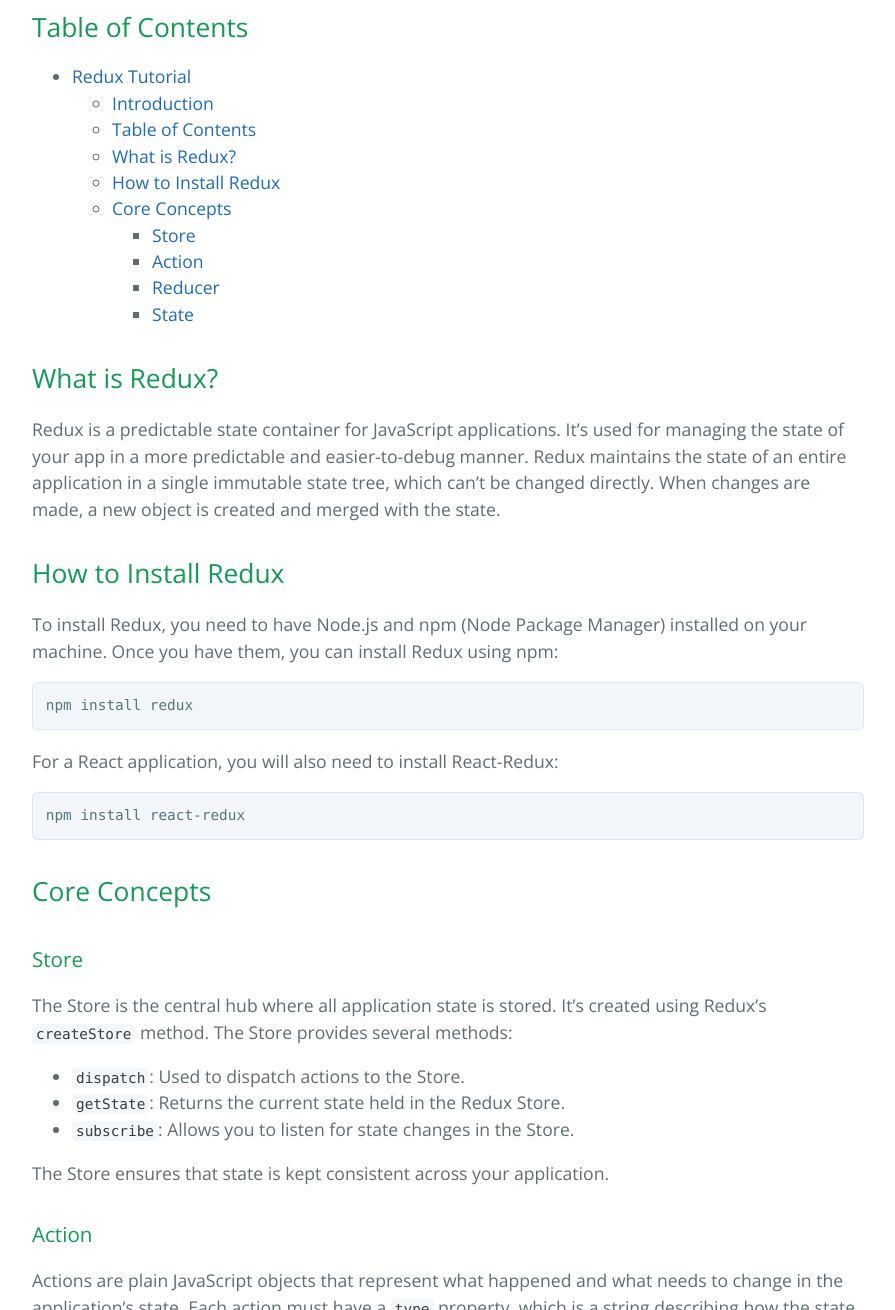
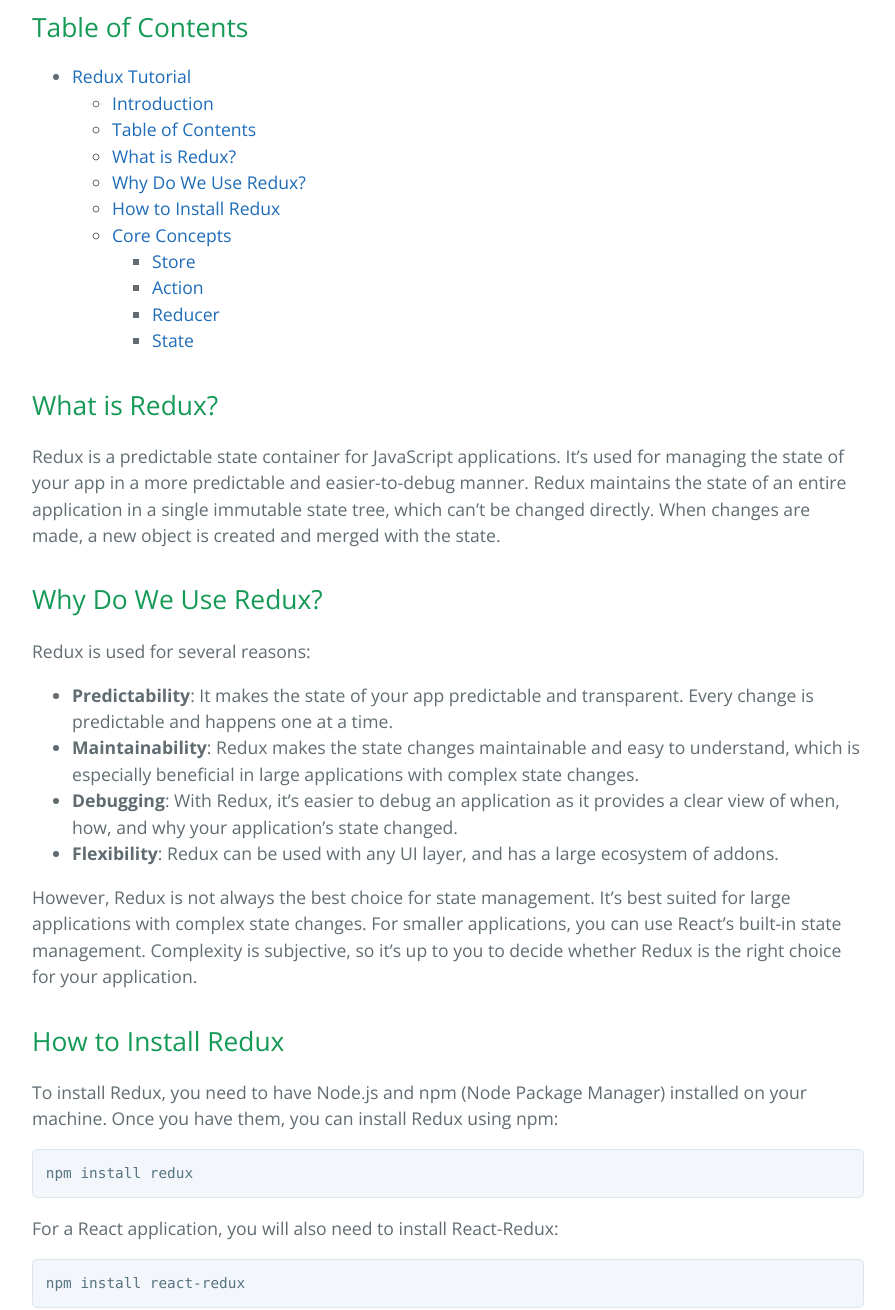
Before and after one commit to learning-software-engineering/learning-software-engineering.github.io, a Jekyll site: the page built from Topics/Tech_Stacks/redux.md, in a window 1280 px wide and 1400 px high, scrolled down 967 px, cut to the strip 90-1400 px from the top of the window. Shown: the whole strip, without its empty margins (192-1087 px from the left). Built offline with Jekyll 4.4.1, drawn with Linux system fonts in a browser that asks for light colours; our own code applies the rules of GitHub Pages for plain Markdown files.

Commit message:
update the advantage and disadvantage of the redux

```diff
--- a/Topics/Tech_Stacks/redux.md
+++ b/Topics/Tech_Stacks/redux.md
@@ -12,6 +12,7 @@
   - [Introduction](#introduction)
   - [Table of Contents](#table-of-contents)
   - [What is Redux?](#what-is-redux)
+  - [Why Do We Use Redux?](#why-do-we-use-redux)
   - [How to Install Redux](#how-to-install-redux)
   - [Core Concepts](#core-concepts)
     - [Store](#store)
@@ -24,6 +25,17 @@
 ## What is Redux?
 
 Redux is a predictable state container for JavaScript applications. It's used for managing the state of your app in a more predictable and easier-to-debug manner. Redux maintains the state of an entire application in a single immutable state tree, which can't be changed directly. When changes are made, a new object is created and merged with the state.
+
+## Why Do We Use Redux?
+
+Redux is used for several reasons:
+
+- **Predictability**: It makes the state of your app predictable and transparent. Every change is predictable and happens one at a time.
+- **Maintainability**: Redux makes the state changes maintainable and easy to understand, which is especially beneficial in large applications with complex state changes.
+- **Debugging**: With Redux, it's easier to debug an application as it provides a clear view of when, how, and why your application's state changed.
+- **Flexibility**: Redux can be used with any UI layer, and has a large ecosystem of addons.
+
+However, Redux is not always the best choice for state management. It's best suited for large applications with complex state changes. For smaller applications, you can use React's built-in state management. Complexity is subjective, so it's up to you to decide whether Redux is the right choice for your application.
 
 ## How to Install Redux
 
```
